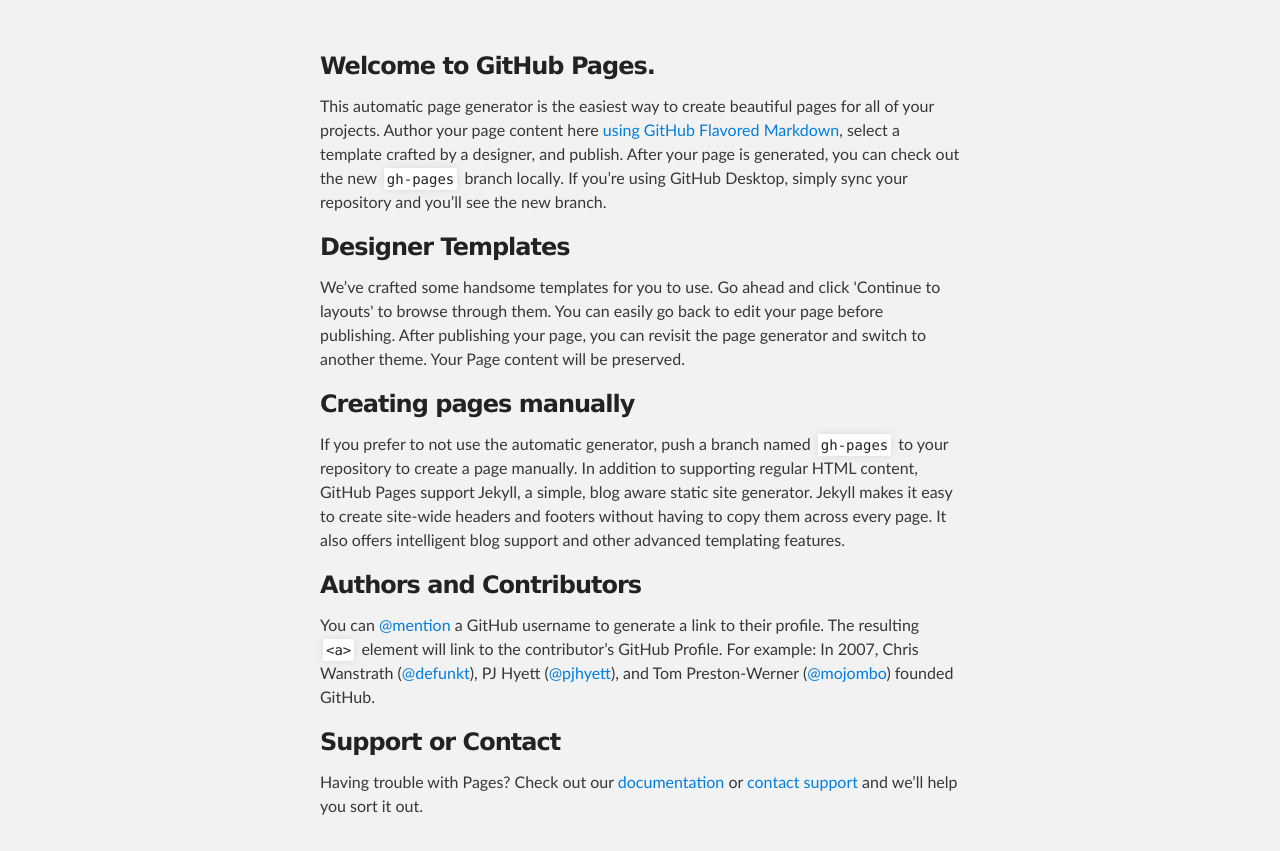
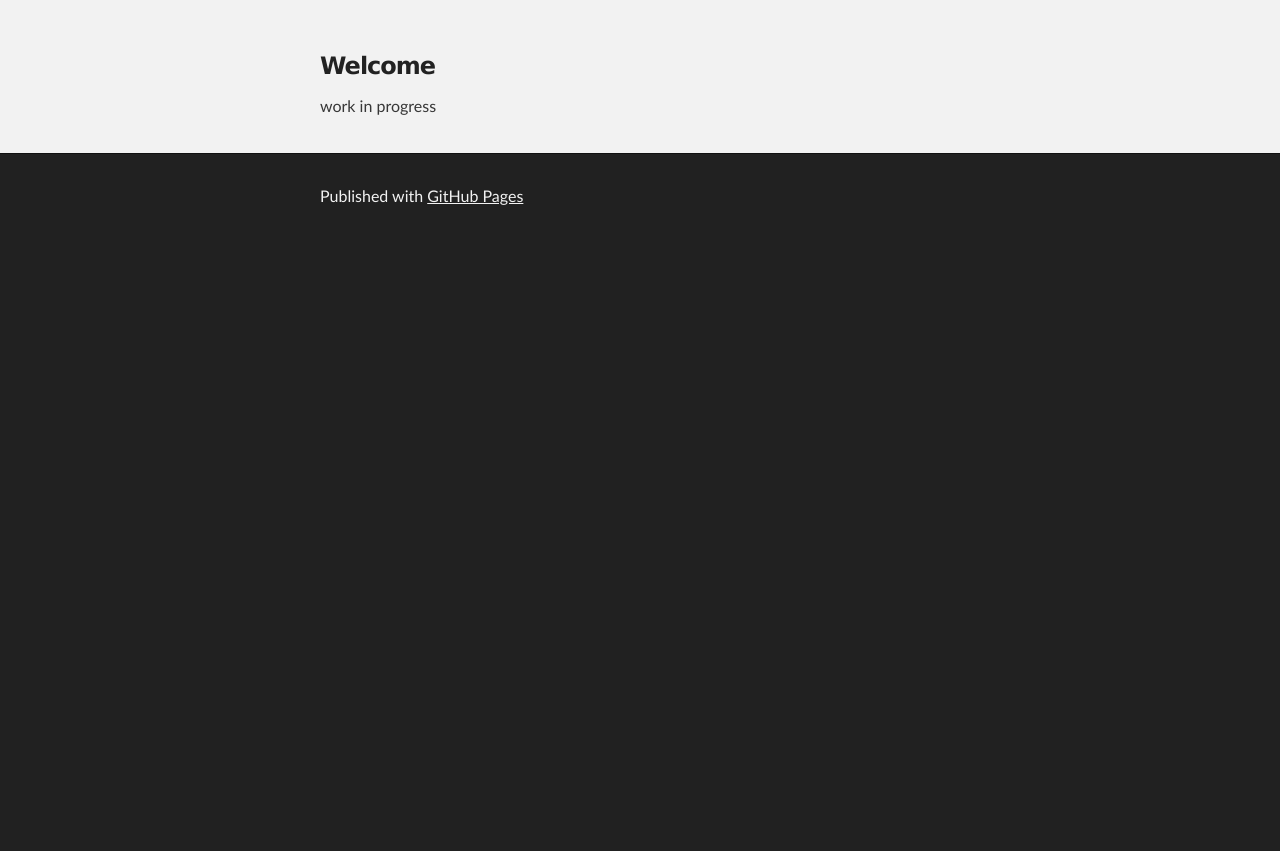
Before and after one commit to jllam/jllam.github.io, a plain HTML site: page index.html in a window 1280 px wide. Shown: the part 176-1027 px from the top of the page. After the commit the page ends 800 px from the top, so only its background shows below. Drawn offline with Linux system fonts and the light colour scheme.

Commit message:
Replace master branch with page content via GitHub

```diff
--- a/index.html
+++ b/index.html
@@ -4,11 +4,11 @@
   <head>
     <meta charset='utf-8'>
     <meta http-equiv="X-UA-Compatible" content="chrome=1">
-    <meta name="description" content="jllam.github.io : ">
+    <meta name="description" content="Jonathan Lam : ">
 
     <link rel="stylesheet" type="text/css" media="screen" href="stylesheets/stylesheet.css">
 
-    <title>jllam.github.io</title>
+    <title>Jonathan Lam</title>
   </head>
 
   <body>
@@ -18,7 +18,7 @@
         <header class="inner">
           <a id="forkme_banner" href="https://github.com/jllam">View on GitHub</a>
 
-          <h1 id="project_title">jllam.github.io</h1>
+          <h1 id="project_title">Jonathan Lam</h1>
           <h2 id="project_tagline"></h2>
 
         </header>
@@ -28,29 +28,9 @@
     <div id="main_content_wrap" class="outer">
       <section id="main_content" class="inner">
         <h3>
-<a id="welcome-to-github-pages" class="anchor" href="#welcome-to-github-pages" aria-hidden="true"><span aria-hidden="true" class="octicon octicon-link"></span></a>Welcome to GitHub Pages.</h3>
+<a id="welcome" class="anchor" href="#welcome" aria-hidden="true"><span aria-hidden="true" class="octicon octicon-link"></span></a>Welcome</h3>
 
-<p>This automatic page generator is the easiest way to create beautiful pages for all of your projects. Author your page content here <a href="https://guides.github.com/features/mastering-markdown/">using GitHub Flavored Markdown</a>, select a template crafted by a designer, and publish. After your page is generated, you can check out the new <code>gh-pages</code> branch locally. If you’re using GitHub Desktop, simply sync your repository and you’ll see the new branch.</p>
-
-<h3>
-<a id="designer-templates" class="anchor" href="#designer-templates" aria-hidden="true"><span aria-hidden="true" class="octicon octicon-link"></span></a>Designer Templates</h3>
-
-<p>We’ve crafted some handsome templates for you to use. Go ahead and click 'Continue to layouts' to browse through them. You can easily go back to edit your page before publishing. After publishing your page, you can revisit the page generator and switch to another theme. Your Page content will be preserved.</p>
-
-<h3>
-<a id="creating-pages-manually" class="anchor" href="#creating-pages-manually" aria-hidden="true"><span aria-hidden="true" class="octicon octicon-link"></span></a>Creating pages manually</h3>
-
-<p>If you prefer to not use the automatic generator, push a branch named <code>gh-pages</code> to your repository to create a page manually. In addition to supporting regular HTML content, GitHub Pages support Jekyll, a simple, blog aware static site generator. Jekyll makes it easy to create site-wide headers and footers without having to copy them across every page. It also offers intelligent blog support and other advanced templating features.</p>
-
-<h3>
-<a id="authors-and-contributors" class="anchor" href="#authors-and-contributors" aria-hidden="true"><span aria-hidden="true" class="octicon octicon-link"></span></a>Authors and Contributors</h3>
-
-<p>You can <a href="https://github.com/blog/821" class="user-mention">@mention</a> a GitHub username to generate a link to their profile. The resulting <code>&lt;a&gt;</code> element will link to the contributor’s GitHub Profile. For example: In 2007, Chris Wanstrath (<a href="https://github.com/defunkt" class="user-mention">@defunkt</a>), PJ Hyett (<a href="https://github.com/pjhyett" class="user-mention">@pjhyett</a>), and Tom Preston-Werner (<a href="https://github.com/mojombo" class="user-mention">@mojombo</a>) founded GitHub.</p>
-
-<h3>
-<a id="support-or-contact" class="anchor" href="#support-or-contact" aria-hidden="true"><span aria-hidden="true" class="octicon octicon-link"></span></a>Support or Contact</h3>
-
-<p>Having trouble with Pages? Check out our <a href="https://help.github.com/pages">documentation</a> or <a href="https://github.com/contact">contact support</a> and we’ll help you sort it out.</p>
+<p>work in progress</p>
       </section>
     </div>
 
```
Also changed, not shown: params.json (+1 -1 lines).
